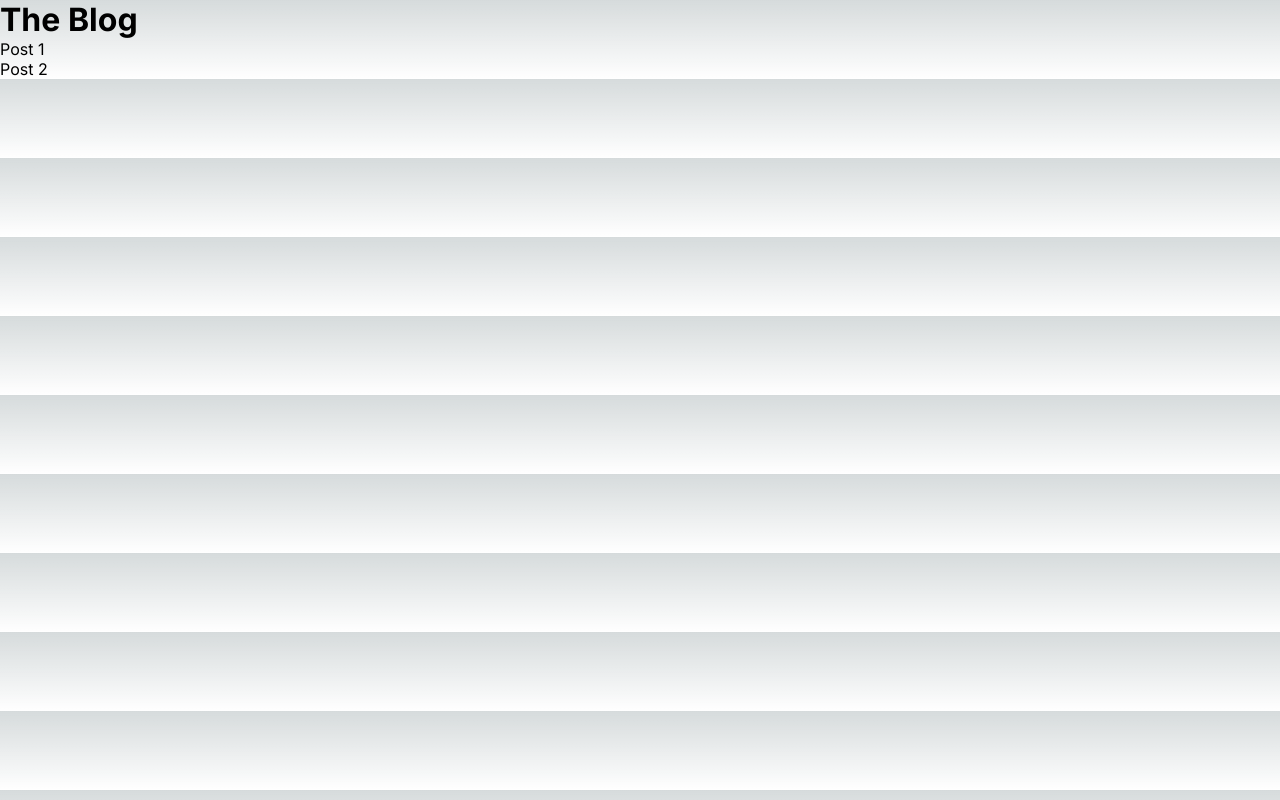
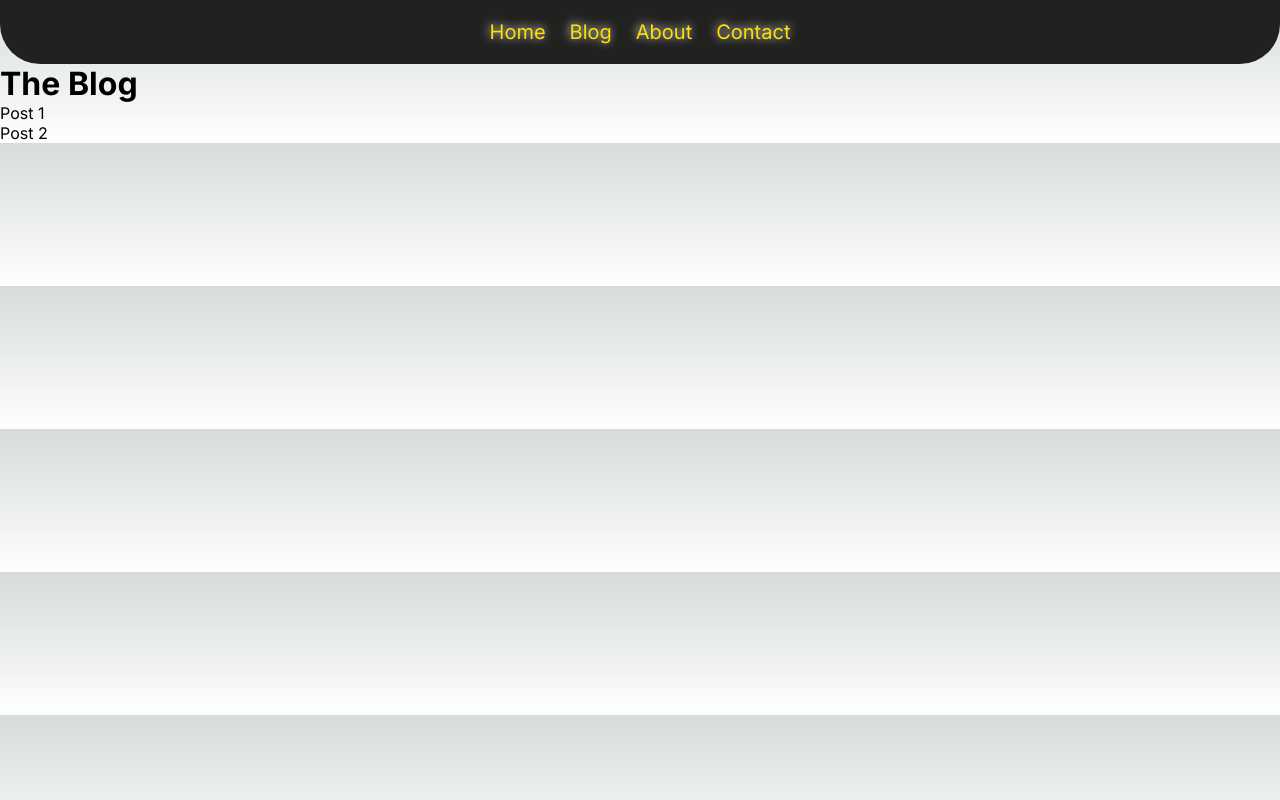
Before and after one commit to markopersonally/next-blog, a Next.js app: page /blog in a window 1280 px wide. Built offline with nearby package versions, Linux system fonts and the light colour scheme.

Commit message:
adding navbar to blog page

```diff
--- a/app/blog/page.js
+++ b/app/blog/page.js
@@ -1,8 +1,10 @@
 import Link from "next/link";
+import NavBar from "@/components/NavBar";
 
 export default function BlogPage() {
   return (
     <main>
+      <NavBar />
       <h1>The Blog</h1>
       <p>
         <Link href="/blog/post-1">Post 1</Link>
```
Also changed, not shown: app/blog/page.module..css (added).
